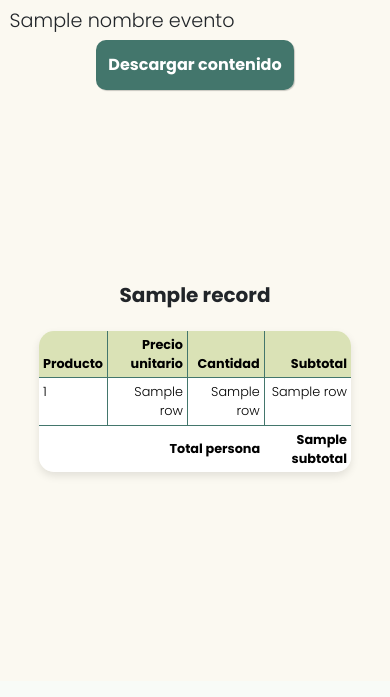
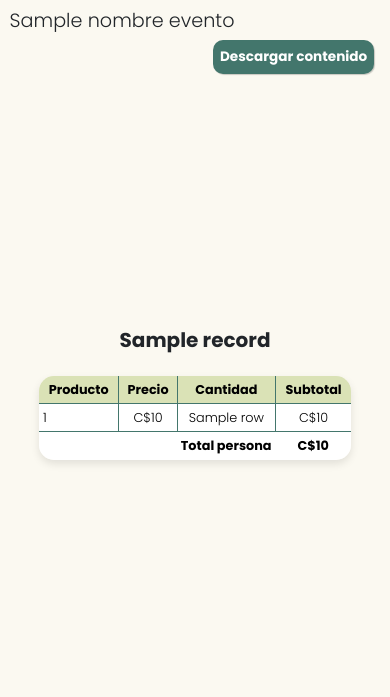
Before and after one commit to GabsCrisp/fifty-fifty, a Flask app: template templates/cuenta_final.html in a window 390 px wide. Shown: the part 169-866 px from the top of the page. Before the commit the page ends 648 px from the top, so only its background shows below. Run offline with Flask 3, Linux system fonts and the light colour scheme; the visitor is signed in with stand-in values (Sample User, id 1); the template is opened without the code that fills it: most values are stand-ins (such as "Sample title", 1, 10 or a date in 2020); some libraries are stand-ins or nearby versions.

Commit message:
estilos cuenta final

```diff
--- a/static/styles_cuenta_final.css
+++ b/static/styles_cuenta_final.css
@@ -207,8 +207,10 @@ main {
 
 .button-container {
     display: flex;
-    justify-content: center;
+    justify-content: right;
     align-items: center;
+    padding-right: 1em;
+   padding-bottom: 2em;
 }
 
 .button-total {
@@ -278,6 +284,39 @@ main {
         padding: 4px;
         /* Reducir el padding de las celdas */
     }
+
+    .button-container {
+        display: flex;
+        justify-content: right;
+        align-items: center;
+        padding-right: 1em;
+       padding-bottom: 2em;
+    }
+
+    .button-total {
+        width: auto;
+        background-color: #43766C;
+        border-radius: 10px;
+        border: none;
+        box-shadow: 1px 1px 1px rgba(0, 0, 0, 0.2);
+        justify-content: center;
+        padding: 0.5em;
+        font-size: 0.85em;
+        color: white;
+        /* Color del texto en el botón */
+        font-family: 'poppins-bold';
+        cursor: pointer;
+        text-align: center;
+    }
+
+    .button-total:hover {
+        box-shadow: 1px 1px 1px 1px rgba(0, 0, 0, 0.2);
+        border: 1px solid transparent;
+        border-radius: 1em;
+        padding: 0.5em 3em 0.5em 3em;
+        font-family: 'poppins-bold';
+        transition: 1s;
+    }
 }
 
 @media (max-width: 300px) {
--- a/templates/consumo_evento.html
+++ b/templates/consumo_evento.html
@@ -108,12 +108,14 @@
                         <span>C$ {{consumo['precio_total']}}</span>
                     </div>
 
+                    <div class="item">
                         <label>Consumido por:</label>
                         {% for key,value in consumo['consumidores'].items() %}
                         <ol>
                             {{value}}
                         </ol>
                         {% endfor %}
+                    </div>
                 </li>
                 <hr class="divisor">
                 {% endfor %}
@@ -123,7 +125,7 @@
 </main>
 <div class="button-container">
     <form action="/{{id_evento}}/finalizar" method="post" class="finalizar-evento">
-        <button class="">Finalizar evento</button>
+        <button class="finalizar-eventoboton">Finalizar evento</button>
     </form>
 
 </div>
--- a/templates/cuenta_final.html
+++ b/templates/cuenta_final.html
@@ -32,26 +32,26 @@
         <thead>
             <h5>{{record["nombre_participante"]}}</h5>
             <tr>
-                <th class="text-start">Producto</th>
-                <th class="text-end">Precio unitario</th>
-                <th class="text-end">Cantidad</th>
-                <th class="text-end">Subtotal</th>
+                <th class="text-center align-middle">Producto</th>
+                <th class="text-center align-middle">Precio</th>
+                <th class="text-center align-middle">Cantidad</th>
+                <th class="text-center align-middle">Subtotal</th>
             </tr>
         </thead>
         <tbody>
             {% for row in record["consumos"]%}
             <tr>
                 <td class="text-start">{{row[0]}}</td>
-                <td class="text-end">{{row[1]}}</td>
-                <td class="text-end">{{row[2]}}</td>
-                <td class="text-end">{{row[3]}}</td>
+                <td class="text-center align-middle">C${{row[1] | round(2)}}</td>
+                <td class="text-center align-middle">{{row[2]}}</td>
+                <td class="text-center align-middle">C${{row[3] | round(2)}}</td>
             </tr>
             {% endfor %}
         </tbody>
         <tfoot>
             <tr>
                 <td class="border-0 fw-bold text-end" colspan="3">Total persona</td>
-                <td class="border-0 text-end">{{record["subtotal"]}}</td>
+                <td class="border-0 text-center align-middle">C${{record["subtotal"] | round(2)}}</td>
             </tr>
         </tfoot>
     </table>
```
Also changed, not shown: other parts of static/styles_cuenta_final.css (+30 -2 lines), static/styles_consumo_evento.css (+7 -5 lines). Lines whose indentation alone changed are shown as unchanged.
